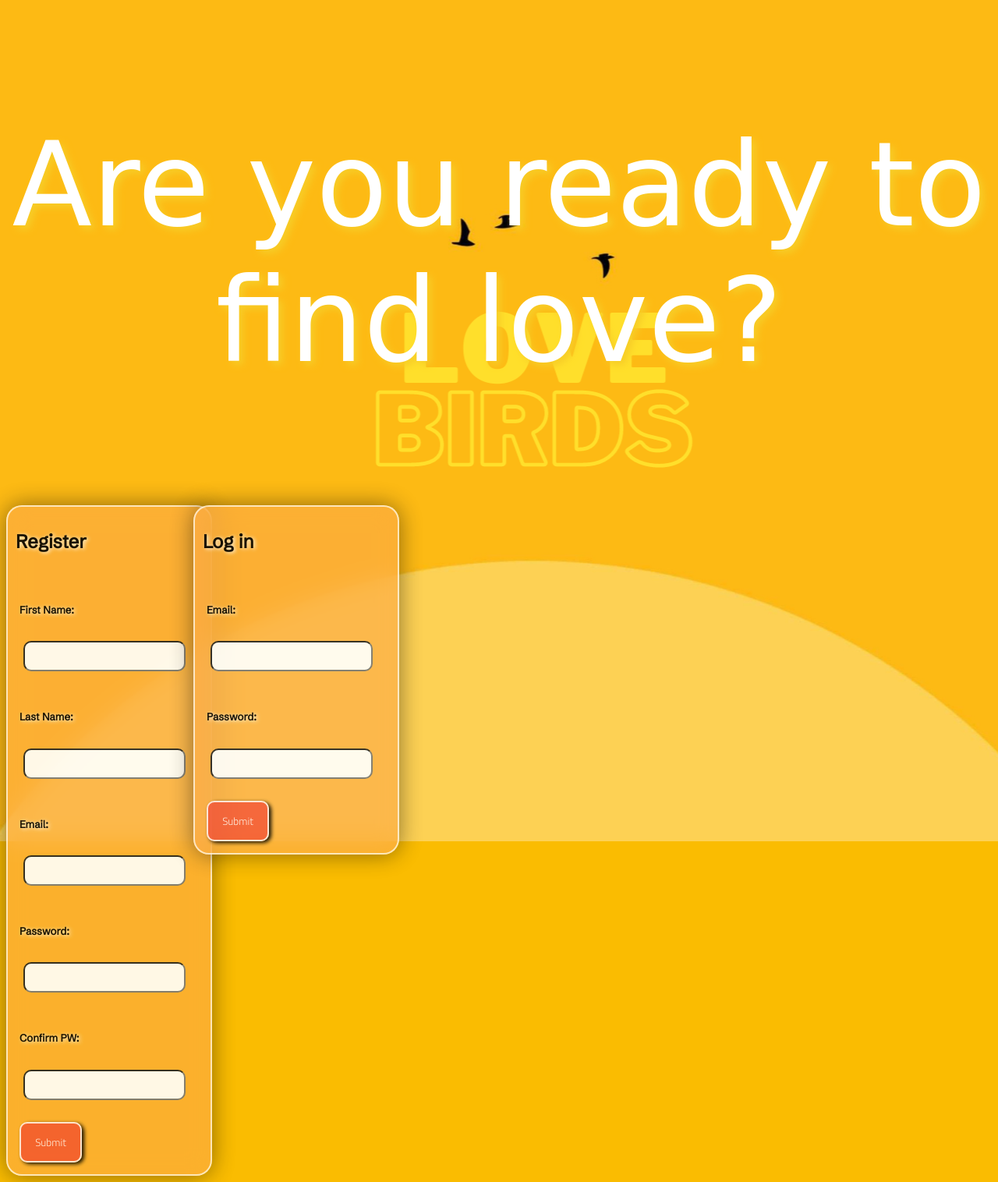
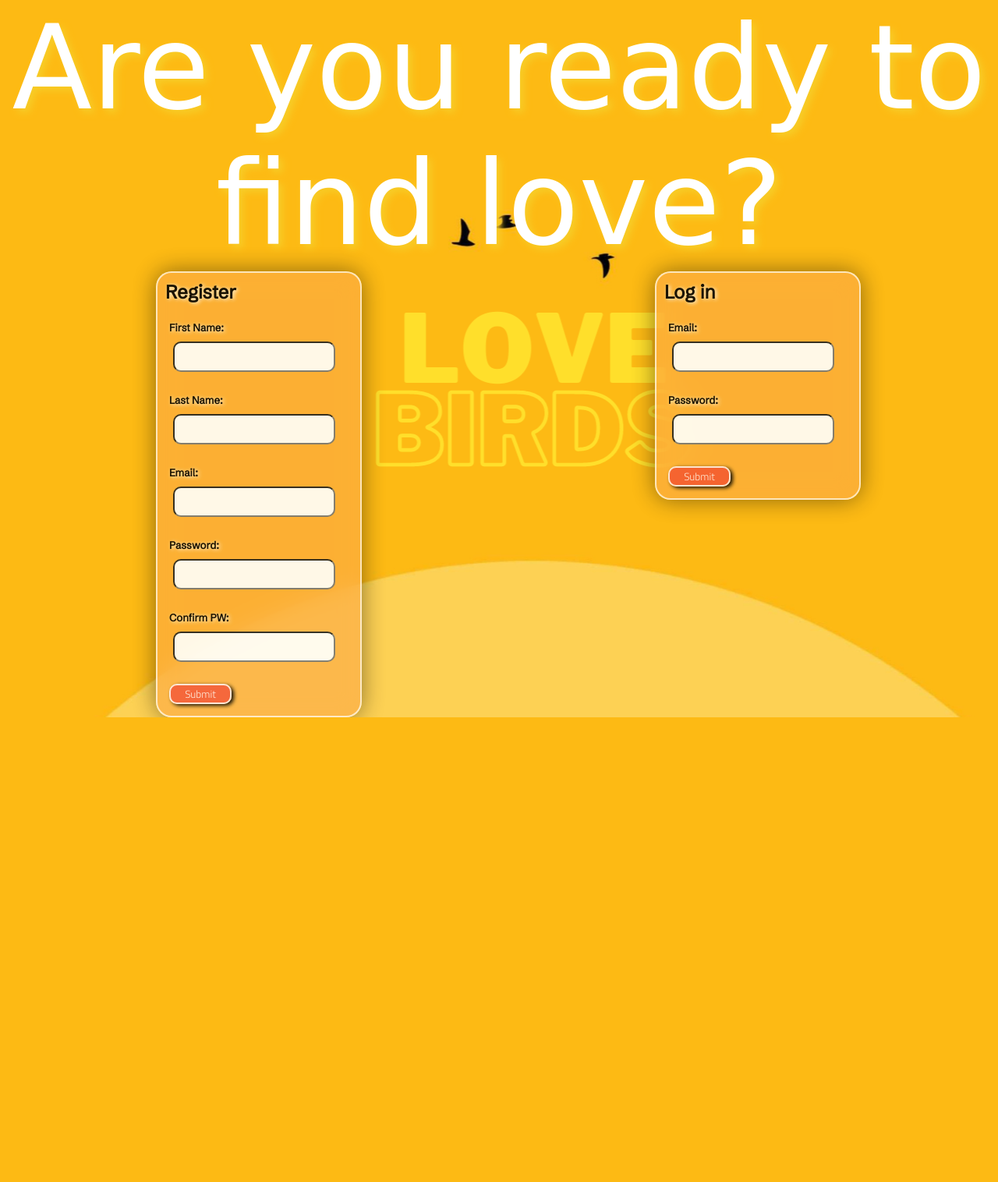
Before and after one commit to BrinkOfSecondBailout/LoveBirdsApp, a Flask app: page / in a window 1280 px wide. Shown: the whole page at 78% size. After the commit the page ends 920 px from the top, so only its background shows below. Run offline with Flask 3, Linux system fonts and the light colour scheme; some web fonts are replaced.

Commit message:
okay, back to normal

```diff
--- a/flask_app/static/style.css
+++ b/flask_app/static/style.css
@@ -1,5 +1,5 @@
 * {
-    /* margin: 0 auto; */
+    margin: 0 auto;
     /* padding: 5px; */
     /* width: 85%; */
 }
```
